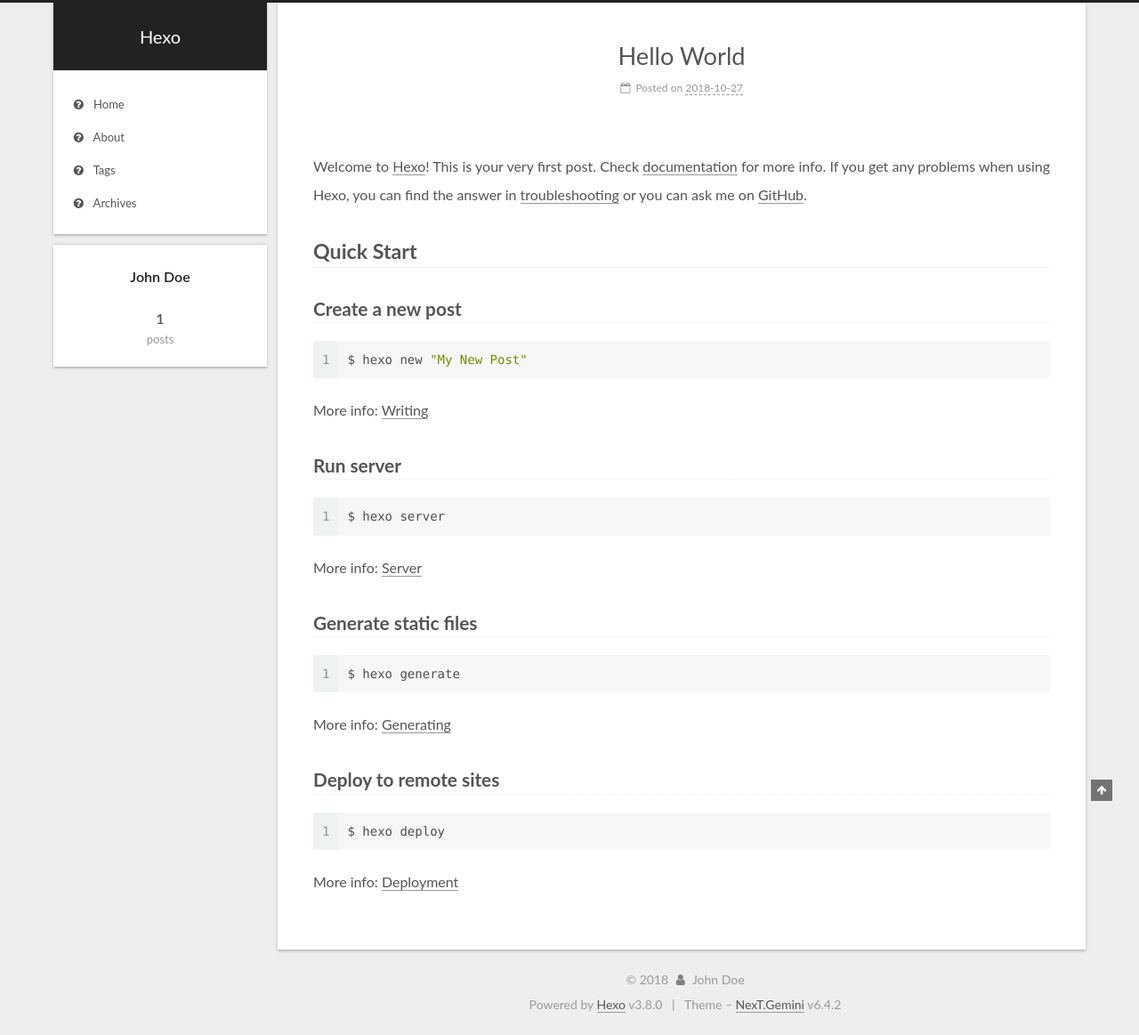
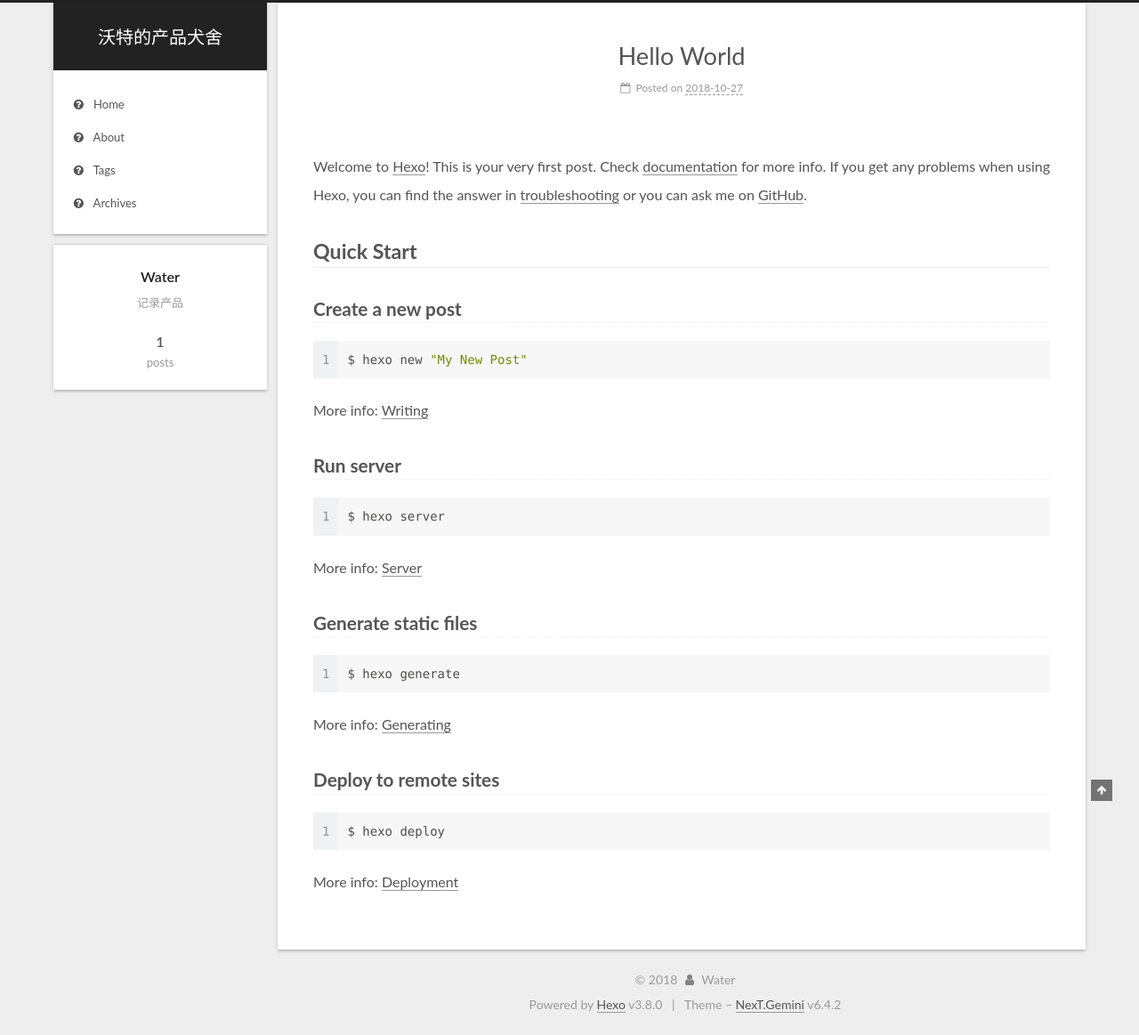
Before and after one commit to as5one/as5one.github.io, a plain HTML site: page index.html in a window 1280 px wide. Shown: the whole page at 89% size. Drawn offline with Linux system fonts and the light colour scheme.

Commit message:
Site updated: 2018-10-27 17:19:58

```diff
--- a/css/main.css
+++ b/css/main.css
@@ -1849,7 +1849,7 @@
   width: 4px;
   height: 4px;
   border-radius: 50%;
-  background: #c8612b;
+  background: #ff58ff;
 }
 .links-of-blogroll {
   font-size: 13px;
--- a/index.html
+++ b/index.html
@@ -108,13 +108,17 @@
 
 
 
-  <meta property="og:type" content="website">
-<meta property="og:title" content="Hexo">
+  <meta name="description" content="记录产品">
+<meta name="keywords" content="产品，互联网，科技">
+<meta property="og:type" content="website">
+<meta property="og:title" content="沃特的产品犬舍">
 <meta property="og:url" content="http://yoursite.com/index.html">
-<meta property="og:site_name" content="Hexo">
+<meta property="og:site_name" content="沃特的产品犬舍">
+<meta property="og:description" content="记录产品">
 <meta property="og:locale" content="zh-Hans">
 <meta name="twitter:card" content="summary">
-<meta name="twitter:title" content="Hexo">
+<meta name="twitter:title" content="沃特的产品犬舍">
+<meta name="twitter:description" content="记录产品">
 
 
 
@@ -131,7 +135,7 @@
   };
 </script>
 
-  <title>Hexo</title>
+  <title>沃特的产品犬舍</title>
 
 
 
@@ -192,7 +196,7 @@
     <div class="custom-logo-site-title">
       <a href="/" class="brand" rel="start">
         <span class="logo-line-before"><i></i></span>
-        <span class="site-title">Hexo</span>
+        <span class="site-title">沃特的产品犬舍</span>
         <span class="logo-line-after"><i></i></span>
       </a>
     </div>
@@ -298,13 +302,13 @@
     <link itemprop="mainEntityOfPage" href="http://yoursite.com/2018/10/27/hello-world/">
 
     <span hidden itemprop="author" itemscope="" itemtype="http://schema.org/Person">
-      <meta itemprop="name" content="John Doe">
-      <meta itemprop="description" content="">
+      <meta itemprop="name" content="Water">
+      <meta itemprop="description" content="记录产品">
       <meta itemprop="image" content="/images/avatar.gif">
     </span>
 
     <span hidden itemprop="publisher" itemscope="" itemtype="http://schema.org/Organization">
-      <meta itemprop="name" content="Hexo">
+      <meta itemprop="name" content="沃特的产品犬舍">
     </span>
 
 
@@ -456,8 +460,8 @@
         <div class="site-overview">
           <div class="site-author motion-element" itemprop="author" itemscope="" itemtype="http://schema.org/Person">
 
-              <p class="site-author-name" itemprop="name">John Doe</p>
-              <p class="site-description motion-element" itemprop="description"></p>
+              <p class="site-author-name" itemprop="name">Water</p>
+              <p class="site-description motion-element" itemprop="description">记录产品</p>
           </div>
 
 
@@ -515,7 +519,7 @@
   <span class="with-love" id="animate">
     <i class="fa fa-user"></i>
   </span>
-  <span class="author" itemprop="copyrightHolder">John Doe</span>
+  <span class="author" itemprop="copyrightHolder">Water</span>
 
 
 
```
Also changed, not shown: 2018/10/27/hello-world/index.html (+10 -9 lines), archives/2018/10/index.html (+13 -9 lines), archives/2018/index.html (+13 -9 lines), archives/index.html (+13 -9 lines).
